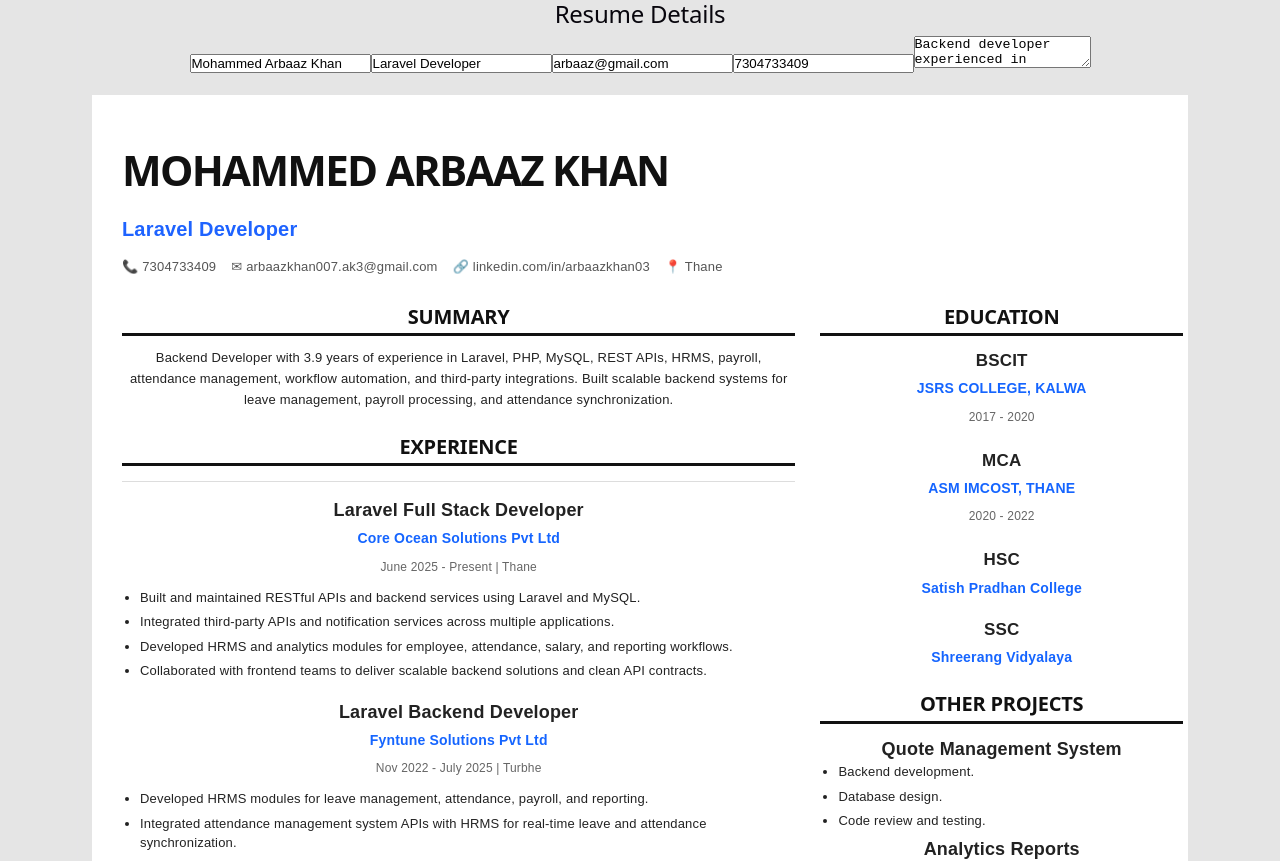
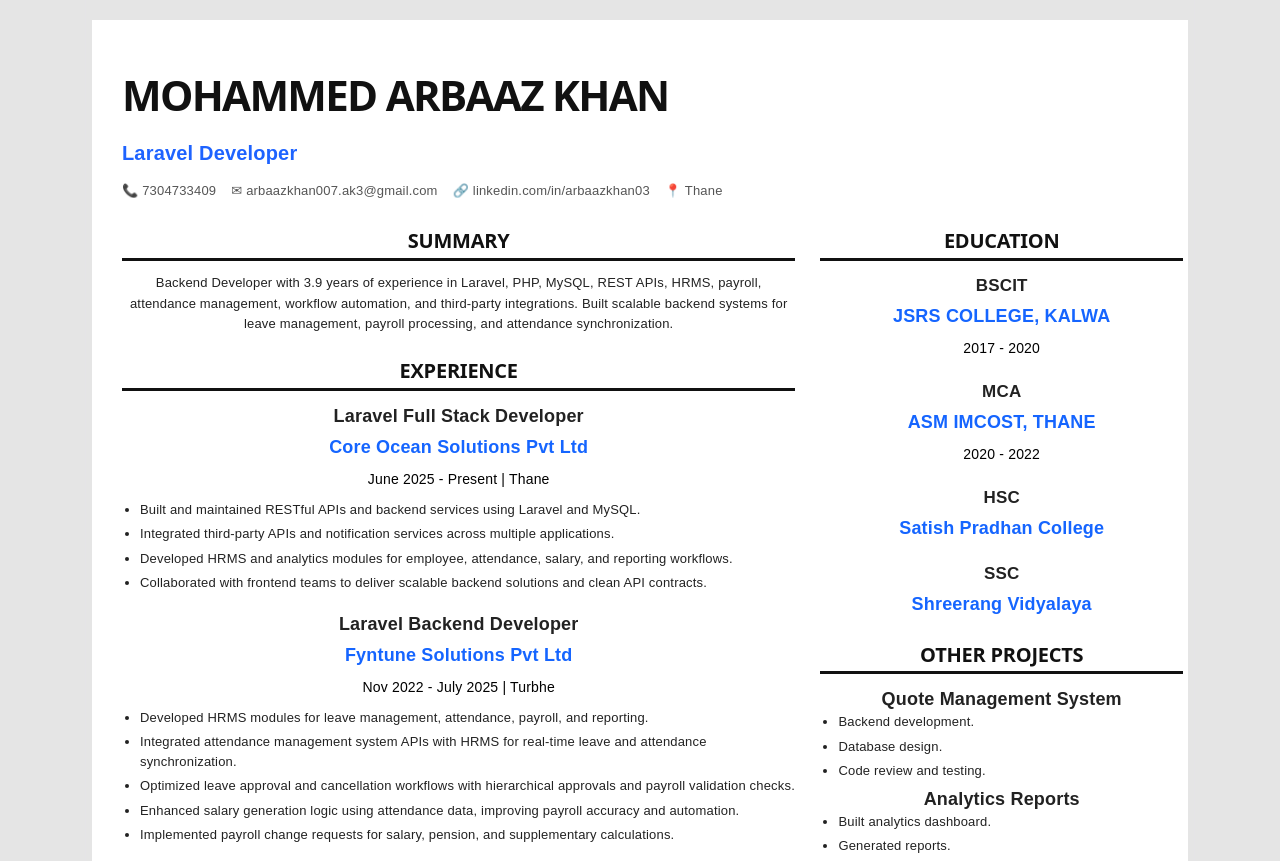
Before and after one commit to arbazz03/my-resume, a React (Vite) app: page / in a window 1280 px wide. Shown: the top 861 px of the page. Built offline with nearby package versions, Linux system fonts and the light colour scheme.

Commit message:
side fix and font increased

```diff
--- a/src/components/ResumePreview.jsx
+++ b/src/components/ResumePreview.jsx
@@ -34,8 +34,6 @@
 
           <section>
             <h2>EXPERIENCE</h2>
-
-            <div className="divider"></div>
 
             <div className="job">
               <h4>Laravel Full Stack Developer</h4>
--- a/src/index.css
+++ b/src/index.css
@@ -55,7 +55,7 @@
 }
 
 #root {
-  width: 1126px;
+  width: 1110px;
   max-width: 100%;
   margin: 0 auto;
   text-align: center;
--- a/src/pages/Builder.jsx
+++ b/src/pages/Builder.jsx
@@ -3,21 +3,25 @@
 import ResumePreview from "../components/ResumePreview";
 import "../styles/resume.css";
 
+// export default function Builder() {
+//   const [resume, setResume] = useState({
+//     name: "Mohammed Arbaaz Khan",
+//     title: "Laravel Developer",
+//     email: "arbaaz@gmail.com",
+//     phone: "7304733409",
+//     summary:
+//       "Backend developer experienced in Laravel and REST APIs.",
+//   });
+
+//   return (
+//     <div className="builder">
+//       <ResumeForm resume={resume} setResume={setResume} />
+
+//       <ResumePreview resume={resume} />
+//     </div>
+//   );
+// }
+
 export default function Builder() {
-  const [resume, setResume] = useState({
-    name: "Mohammed Arbaaz Khan",
-    title: "Laravel Developer",
-    email: "arbaaz@gmail.com",
-    phone: "7304733409",
-    summary:
-      "Backend developer experienced in Laravel and REST APIs.",
-  });
-
-  return (
-    <div className="builder">
-      <ResumeForm resume={resume} setResume={setResume} />
-
-      <ResumePreview resume={resume} />
-    </div>
-  );
+  return <ResumePreview />;
 }
--- a/src/styles/resume.css
+++ b/src/styles/resume.css
@@ -85,14 +85,14 @@
 .blue {
   color: #1565ff;
   font-weight: 600;
-  font-size: 14px;
+  font-size: 18px;
 }
 
 small {
   display: block;
   margin: 4px 0 8px;
-  color: #666;
-  font-size: 12px;
+  color: black;
+  font-size: 14px;
 }
 
 ul {
```
